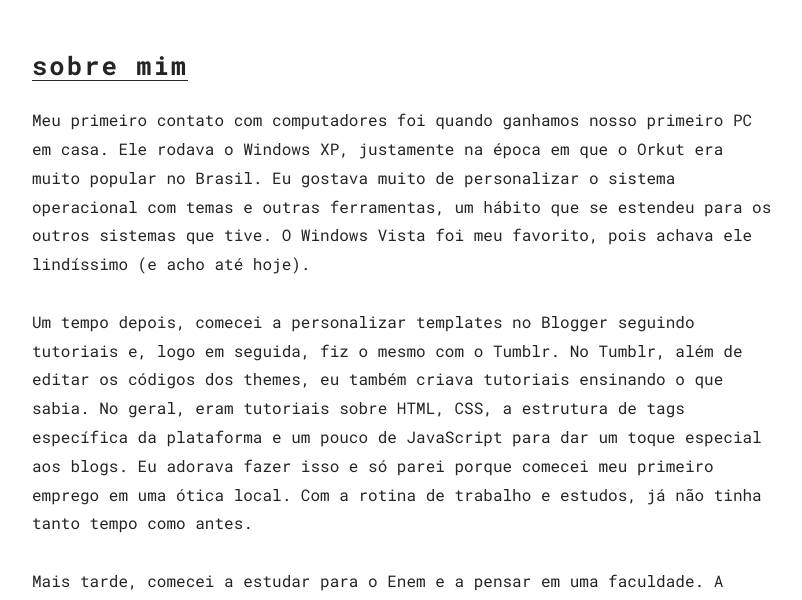
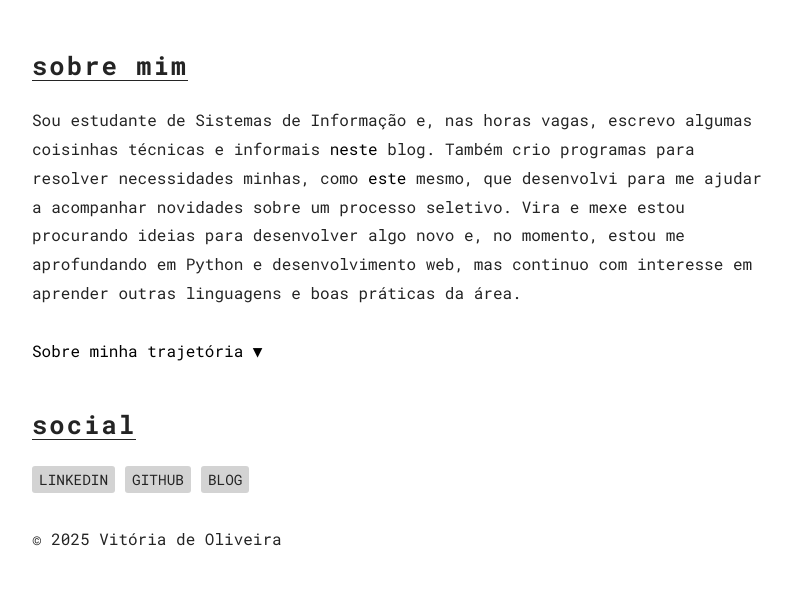
Before and after one commit to vio1995/portfolio, a Flask app: page /about in a window 1280 px wide. Shown: the part 70-670 px from the top of the page, without its empty margins (238-1040 px from the left). After the commit the page ends 616 px from the top, so only its background shows below. Run offline with Flask 3, Linux system fonts and the light colour scheme; parts of the project's set-up code (start-up, migrations or seed data) failed here and were passed over; some libraries are stand-ins or nearby versions.

Commit message:
feat(target-about): adicionar novo texto na pg sobre

```diff
--- a/app/static/css/style.css
+++ b/app/static/css/style.css
@@ -255,6 +255,14 @@
         resize: vertical;
     }
 
+    .about-text {
+        display: none;
+    }
+
+    .about-text:target {
+        display: block;
+    }
+
     @media (prefers-color-scheme: dark) {
         a {
             color: #fff;
--- a/app/templates/about.html
+++ b/app/templates/about.html
@@ -1,39 +1,62 @@
 {% extends "base.html" %}
 
-{% block title %}  {{ super() }} - Sobre {% endblock %}
+{% block title %} {{ super() }} - Sobre {% endblock %}
 
 {% block content %}
 <section class="content">
     <h2 class="title-h2">Sobre mim</h2>
+
+    <p>
+        Sou estudante de Sistemas de Informação e, nas horas vagas, escrevo algumas coisinhas técnicas e informais <a href="https://vvfinds.neocities.org/">neste</a>
+        blog. Também crio programas para resolver necessidades minhas, como <a
+            href="https://trago-noticias.onrender.com/">este</a> mesmo, que desenvolvi para me ajudar a
+        acompanhar novidades sobre um processo seletivo. Vira e mexe estou procurando ideias para desenvolver algo novo e, no momento,
+        estou me aprofundando em Python e desenvolvimento web, mas continuo com interesse em aprender outras linguagens
+        e boas práticas da área.
+    </p>
+    <br>
+    <a href="#trajetoria">Sobre minha trajetória ▼</a><br>
+
+    <div id="trajetoria" class="about-text">
+        <br>
         <p>Meu primeiro contato com computadores foi quando ganhamos nosso primeiro PC em casa. Ele rodava o Windows XP,
             justamente na época em que o Orkut era muito popular no Brasil. Eu gostava muito de personalizar o sistema
             operacional com temas e outras ferramentas, um hábito que se estendeu para os outros sistemas que tive. O
             Windows
             Vista foi meu favorito, pois achava ele lindíssimo (e acho até hoje).</p>
         <br>
-    <p>Um tempo depois, comecei a personalizar templates no Blogger seguindo tutoriais e, logo em seguida, fiz o mesmo
+        <p>Um tempo depois, comecei a personalizar templates no Blogger seguindo tutoriais e, logo em seguida, fiz o
+            mesmo
             com
-        o Tumblr. No Tumblr, além de editar os códigos dos themes, eu também criava tutoriais ensinando o que sabia. No
+            o Tumblr. No Tumblr, além de editar os códigos dos themes, eu também criava tutoriais ensinando o que sabia.
+            No
             geral, eram tutoriais sobre HTML, CSS, a estrutura de tags específica da plataforma e um pouco de JavaScript
             para
             dar um toque especial aos blogs. Eu adorava fazer isso e só parei porque comecei meu primeiro emprego em uma
             ótica
             local. Com a rotina de trabalho e estudos, já não tinha tanto tempo como antes.</p>
         <br>
-    <p>Mais tarde, comecei a estudar para o Enem e a pensar em uma faculdade. A escolha pela área de TI veio depois de
+        <p>Mais tarde, comecei a estudar para o Enem e a pensar em uma faculdade. A escolha pela área de TI veio depois
+            de
             um
-        tempo, motivada em parte pela saudade do que eu fazia nas plataformas de blogs anos antes. Meu primeiro curso na
-        área foi Análise e Desenvolvimento de Sistemas (ADS), que não cheguei a concluir por problemas financeiros. Após
+            tempo, motivada em parte pela saudade do que eu fazia nas plataformas de blogs anos antes. Meu primeiro
+            curso na
+            área foi Análise e Desenvolvimento de Sistemas (ADS), que não cheguei a concluir por problemas financeiros.
+            Após
             um
-        período com muitos acontecimentos e trabalhos intensos no regime CLT (6x1), decidi cursar Sistemas de Informação
+            período com muitos acontecimentos e trabalhos intensos no regime CLT (6x1), decidi cursar Sistemas de
+            Informação
             (SI), que é o meu curso atual.</p>
         <br>
         <p>Atualmente, sou mãe de uma criança pequena, dona de casa e estudante. Paralelamente, faço estudos práticos de
             forma
-        autodidata, cujos projetos podem ser vistos no meu <a href="https://github.com/vitoriadeo" target="_blank">Github</a>. Adoro desenvolver minhas ideias e transformar em
+            autodidata, cujos projetos podem ser vistos no meu <a href="https://github.com/vitoriadeo"
+                target="_blank">Github</a>. Adoro desenvolver minhas ideias e transformar em
             código
-        (e todo o processo de transformar um conceito em algo que possa ser útil e servir a um propósito). Acredito que
+            (e todo o processo de transformar um conceito em algo que possa ser útil e servir a um propósito). Acredito
+            que
             o
             meu presente é algo que a minha versão adolescente se orgulharia de ver no futuro.</p>
+    </div>
 </section>
 {% endblock %}
```
Lines whose indentation alone changed are shown as unchanged.
